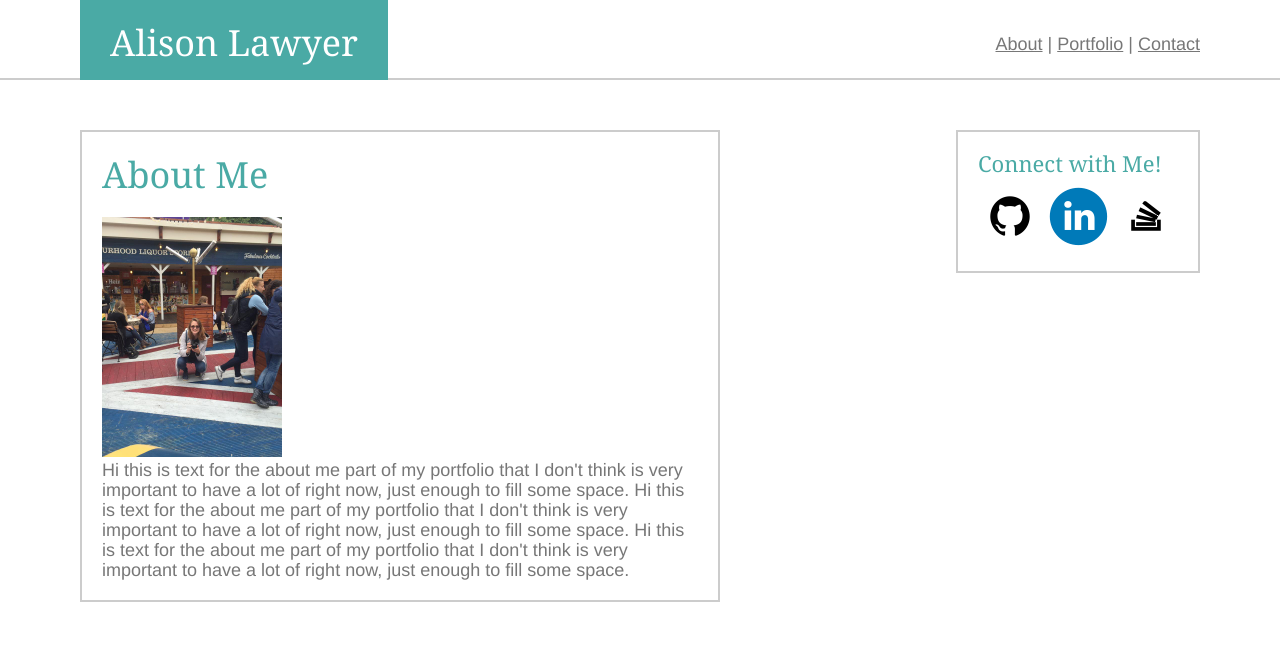
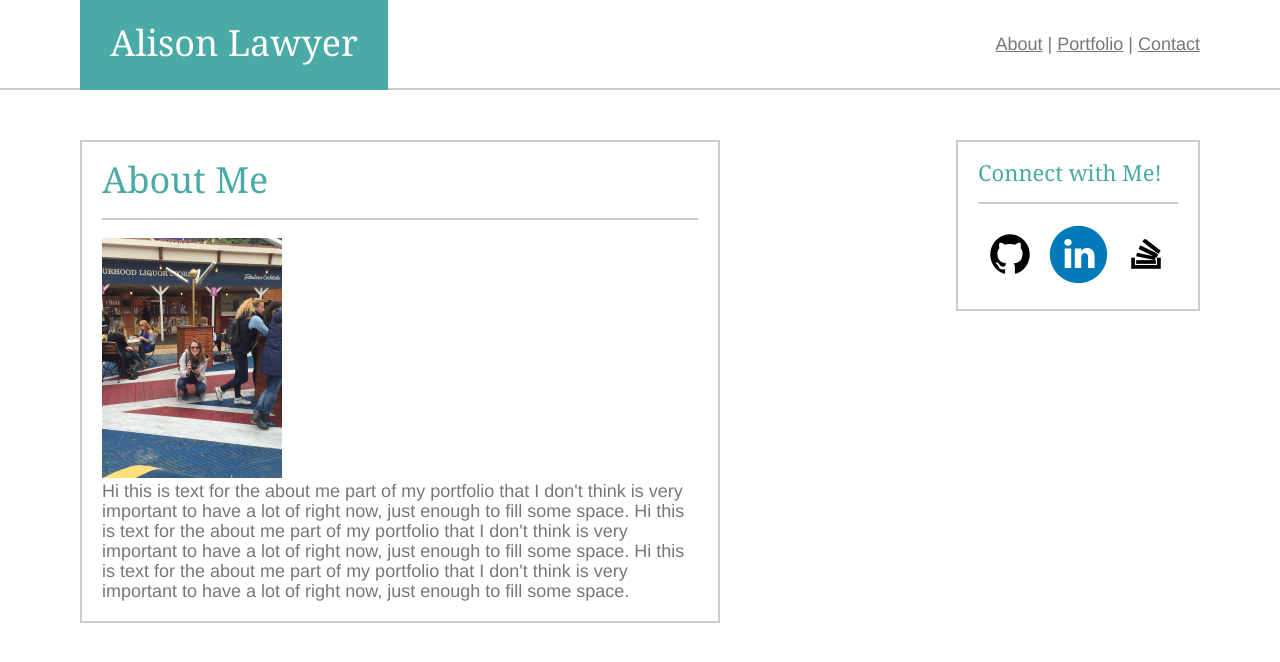
Before and after one commit to anlawyer/Basic-Portfolio, a plain HTML site: page index.html in a window 1280 px wide. Drawn offline with Linux system fonts and the light colour scheme.

Commit message:
adjusted header size, added line break in boxes

```diff
--- a/assets/css/style.css
+++ b/assets/css/style.css
@@ -6,7 +6,7 @@
 	background: #ffffff;
 	padding: 0px 0px 0px 80px;
 	width: 100%;
-	height: 80px;
+	height: 90px;
 	margin-bottom: 50px;
 	border-color: #cccccc;
 	border-style: solid;
@@ -16,7 +16,7 @@
 h1 {
   margin-bottom: 20px;
   font-size: 36px;
-  line-height: 45px;
+  /*line-height: 45px;*/
   font-family: Georgia;
 }
 
@@ -26,9 +26,26 @@ a {
 
 h3 {
 	font-size: 22px;
-	margin-bottom: 10px;
+	margin-bottom: 20px;
 	font-family: Georgia;
+	line-height: 20px;
 }
+
+hr{
+    display: block;
+    position: relative;
+    padding: 5px;
+    margin: 8px auto;
+    /*height: 10px;*/
+    width: 100%;
+    /*font-size: 1px;*/
+    clear: both;
+    border: none;
+    border-top: 2px solid #cccccc;
+}
+/*p {
+	float: left;
+}*/
 
 .navbar {
 	float: right;
@@ -40,10 +57,13 @@ h3 {
 
 .tealbox {
 	background: #4aaaa5;
-	padding: 20px 30px 20px 30px;
-	height: 80px;
+	text-align: center;
+	padding: 25px 30px 15px 30px;
+	height: 90px;
 	color: #ffffff;
 	float: left;
+	font-size: 36px;
+	font-family: Georgia;
 }
 
 .tealfont {
--- a/index.html
+++ b/index.html
@@ -21,17 +21,18 @@
 	</div>
 
 
-	<div class="content">
+	<div class="content innerline">
 		<h1 class="tealfont">About Me</h1>
-
+		<hr>
 		<img src="assets/images/me.jpg" width="180" height="240">
 
 		<p class="bodytext">Hi this is text for the about me part of my portfolio that I don't think is very important to have a lot of right now, just enough to fill some space. Hi this is text for the about me part of my portfolio that I don't think is very important to have a lot of right now, just enough to fill some space. Hi this is text for the about me part of my portfolio that I don't think is very important to have a lot of right now, just enough to fill some space.</p>
 	</div>
 
 	<div class="connect">
+
 		<h3 class="tealfont">Connect with Me!</h3>
-
+		<hr>
 		<a href="https://github.com/anlawyer" target="_blank"><img src="assets/images/github.png" alt="GitHub Link"></a>
 
 		<a href="https://www.linkedin.com/in/alisonlawyer/" target="_blank"><img src="assets/images/linkedin_circle.png" alt="LinkedIn Link"></a>
```
Also changed, not shown: contact.html (+2 -1 lines), portfolio.html (+2 -2 lines).
